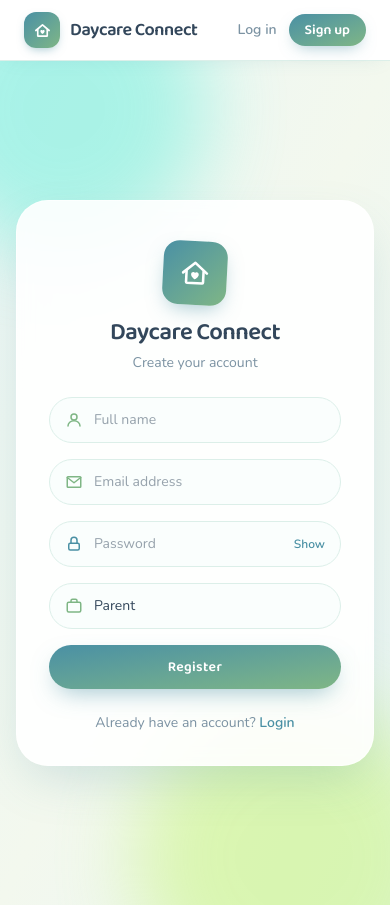
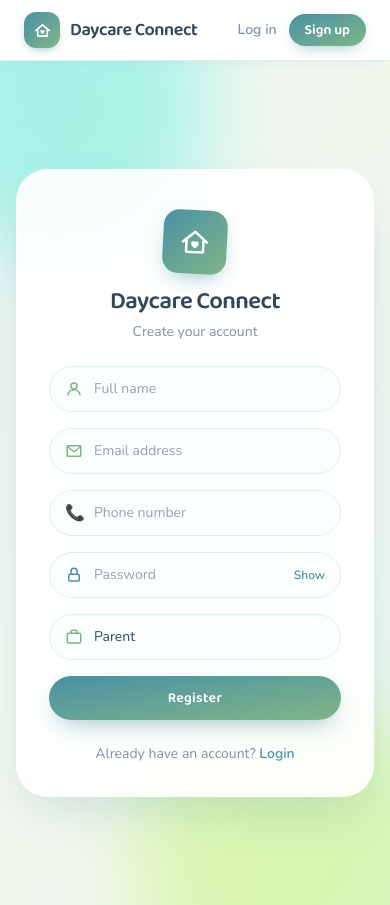
Before and after one commit to asmac07/daycare-connect, a React (Vite) app in the folder frontend/: page /register in a window 390 px wide. Built offline with nearby package versions, Linux system fonts and the light colour scheme; no server answers.

Commit message:
added a  phone input for the user registration

```diff
--- a/frontend/src/pages/auth/Register.jsx
+++ b/frontend/src/pages/auth/Register.jsx
@@ -17,6 +17,7 @@ const Register = () => {
   const [error, setError] = useState('')
   const [success, setSuccess] = useState('')
   const [isSubmitting, setIsSubmitting] = useState(false)
+  const [phone, setPhone] = useState('')
 
   const navigate = useNavigate()
 
@@ -33,6 +34,11 @@ const Register = () => {
     toast.error('Please enter a valid email')
     return false
   }
+
+  if (!phone || phone.length !== 10) {
+  toast.error('Please enter a valid 10-digit phone number')
+  return false
+}
 
   if (!password || password.length < 6) {
     toast.error('Password must be at least 6 characters')
@@ -52,7 +58,7 @@ const Register = () => {
     setIsSubmitting(true)
 
     try {
-      await axiosInstance.post('/auth/register', { name, email, password, role })
+      await axiosInstance.post('/auth/register', { name, email, password, role, phone })
 
       toast.success('Registration successful! Please check your email for a verification code.')
       setTimeout(() => navigate(`/verifyOtp?email=${encodeURIComponent(email)}`),1500) //encode is safe special charctres
@@ -142,6 +148,27 @@ const Register = () => {
             />
           </div>
 
+        {/* Phone */}
+        <div className="relative">
+          <span className="absolute left-4 top-1/2 -translate-y-1/2 pointer-events-none text-dc-green">
+            📞
+          </span>
+
+          <input
+            type="tel"
+            placeholder="Phone number"
+            value={phone}
+            onChange={(e) => {
+              setPhone(e.target.value.replace(/\D/g, ''))
+              setError('')
+            }}
+            maxLength={10}
+            required
+            className="w-full rounded-full pl-11 pr-4 py-3 text-sm outline-none transition border-[1.5px] border-dc-border text-dc-ink bg-dc-field focus:border-dc-blue"
+          />
+        </div>
+
+
           {/* Password */}
           <div className="relative">
             <span className="absolute left-4 top-1/2 -translate-y-1/2 pointer-events-none text-dc-blue">
```
Also changed, not shown: 1 other file (tests, documents, lock files or other folders).
